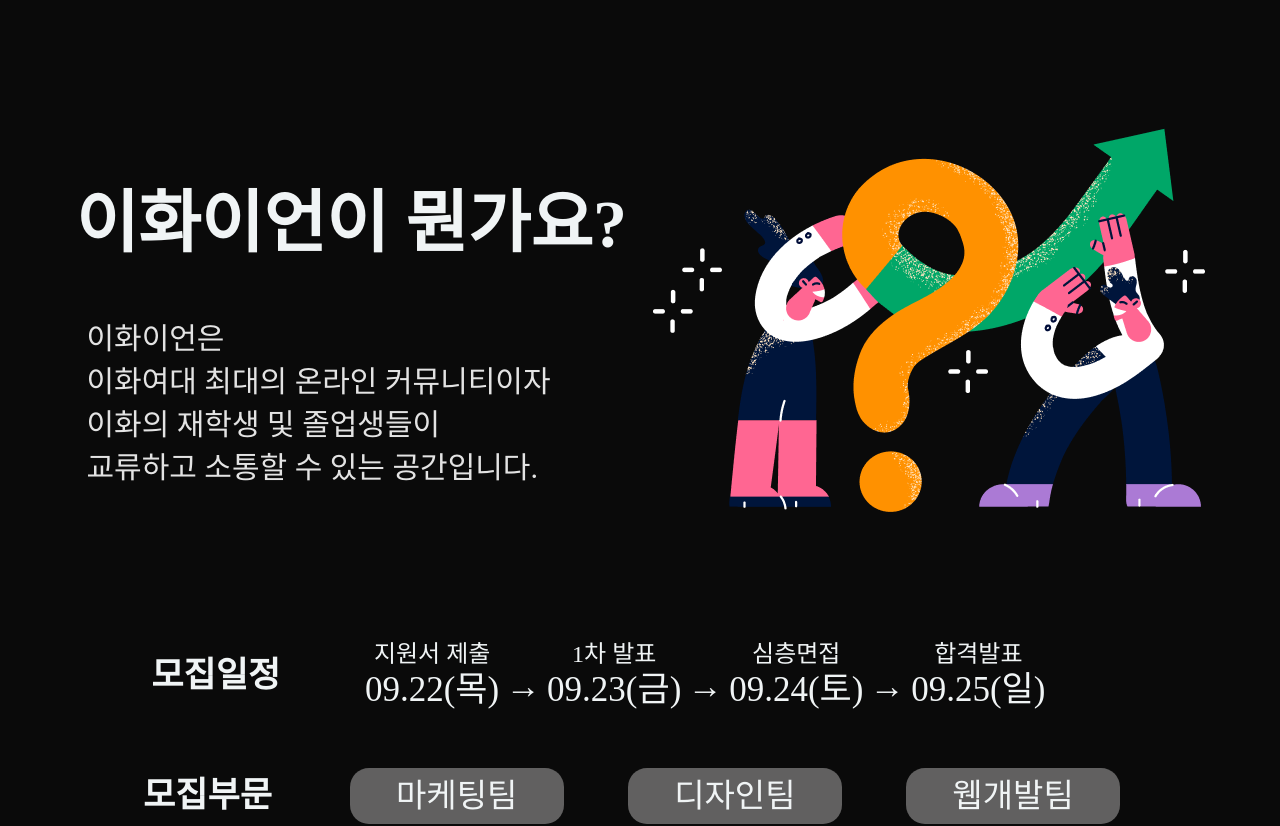
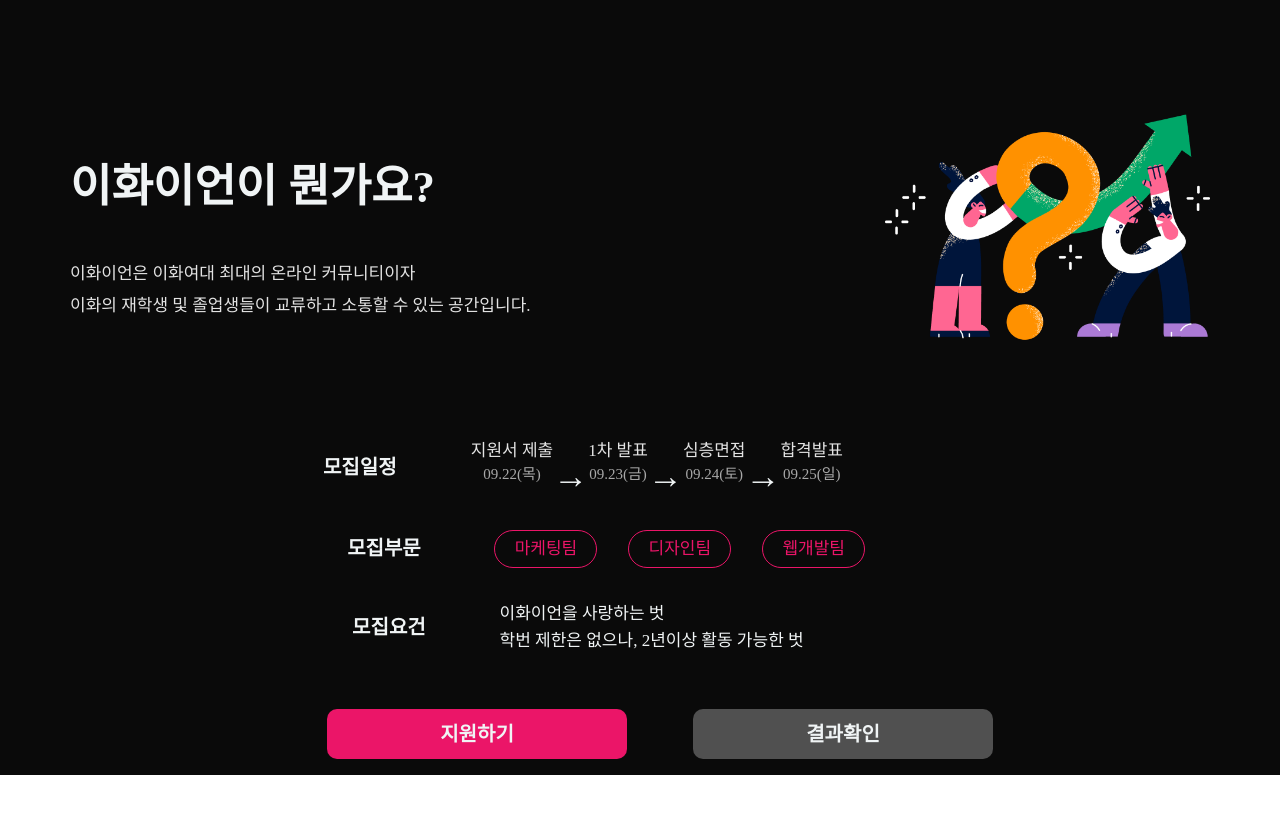
Before and after one commit to hyeinNa/recruiting_2023, a React (Create React App) app in the folder client/: page /ewhaianInfo in a window 1280 px wide. Shown: the top 826 px of the page. After the commit the page ends 800 px from the top, so only its background shows below. Built offline with nearby package versions, Linux system fonts and the light colour scheme; a web font is replaced by a local one.

Commit message:
QnA 페이지 추가

```diff
--- a/client/package.json
+++ b/client/package.json
@@ -6,12 +6,14 @@
     "@testing-library/jest-dom": "^5.16.5",
     "@testing-library/react": "^13.4.0",
     "@testing-library/user-event": "^13.5.0",
-    "axios": "^1.3.2",
+    "aos": "^2.3.4",
+    "axios": "^1.3.4",
     "http-proxy-middleware": "^2.0.6",
     "react": "^18.2.0",
     "react-dom": "^18.2.0",
     "react-router-dom": "^6.8.1",
     "react-scripts": "^5.0.1",
+    "scroll-out": "^2.2.12",
     "web-vitals": "^2.1.4"
   },
   "scripts": {
--- a/client/src/App.js
+++ b/client/src/App.js
@@ -1,12 +1,13 @@
 import { BrowserRouter, Route, Routes } from "react-router-dom";
 import LandingPage from "./components/views/LandingPage";
-import EwhaianInfo from "./components/views/EwhaianInfo";
+import EwhaianInfo from "./components/views/EwhaianInfoPages/EwhaianInfo";
 import TeamInfo from "./components/views/TeamInfoPages/TeamInfo";
 import Update from "./components/views/UpdatePages/UpdatePage";
 import RegisterLanding from "./components/views/RegisterPages/RegisterLanding";
 import ExistingApplicantCheckInfo from "./components/views/RegisterPages/ExistingApplicantCheckInfo";
 import CheckResult from "./components/views/ResultPages/CheckResult";
 import ShowResult from "./components/views/ResultPages/ShowResult";
+import QnA from "./components/views/QnAPages/QnA";
 //어떤 파일이든 색상 변수 사용할 수 있도록, color css파일 불러오기
 import "./components/utilis/color.css";
 //모든 파일에서 폰트 통일
@@ -49,6 +50,7 @@
             element={<ApplicantList />}
           />
           <Route exact path="/admin/landing" element={<GenerateDB />} />
+          <Route exact path="/QnA" element={<QnA />} />
         </Routes>
       </BrowserRouter>
     </div>
--- a/client/src/components/views/EwhaianInfo.css
+++ b/client/src/components/views/EwhaianInfoPages/EwhaianInfo.css
@@ -4,13 +4,17 @@
     --info-max-height: 1246px;
 }
 
+.info_body_container{
+  width: 100%;
+  height: auto;
+  background: var(--toneDown-black);
+}
+
 .info_container{
-    width:100vw;
-    height:1500px;
-    left: 0px;
-    top: 99px;
-
-    background: var(--toneDown-black);
+  max-width: var(--nav-bar-max-width);
+  width: 100%;
+  height: 100%;
+  margin: 0 auto;
 }
 
 .info_inner_container {
@@ -21,7 +25,7 @@
 
 .info_inner_inner_container {
     display: flex;
-    margin-right: 2%;
+    margin-right: auto;
     flex-direction: column;
 }
 
@@ -30,8 +34,8 @@
     margin-top: 10%;
 
     font-weight: 600;
-    font-size: 68px;
-    line-height: 82px;
+    font-size: 45px;
+    line-height: 54px;
 
     color: var(--toneDown-white);
 
@@ -39,12 +43,10 @@
 
 .info_content_text{
     margin-top: 10%;
-    margin-left:2%;
 
-    font-weight: 400;
-    font-size: 30px;
-    line-height: 38px;
-    /* or 127% */
+    font-weight: 500;
+    font-size: 17px;
+    line-height: 27px;
 
 
     color: var(--gray-white);
@@ -54,18 +56,18 @@
     margin-bottom: 5px;
 }
 
-.info_frame{
-}
 
 .info_frameImg{
-    width: 552px;
-    height: 420px;
+    margin-left: auto;
+    width: 325px;
+    height: 247px;
 }
 
 .info_recruitment{
     display: flex;
     flex-direction: column;
     margin-top: 5%;
+    margin-right: auto;
 
     color: var(--toneDown-white);
 }
@@ -80,8 +82,8 @@
     display: flex;
     margin-right: 3%;
     font-weight: 600;
-    font-size: 35px;
-    line-height: 42px;
+    font-size: 20px;
+    line-height: 24px;
     text-align: center;
     justify-content: center;
     align-items: center;
@@ -94,25 +96,28 @@
 .info_recruitment_schedule_list {
     display: flex;
     list-style-type: none;
-    font-weight: 400;
-    font-size: 24px;
-    line-height: 29px;
 }
 
 .info_recruitment_schedule_list li{
-    padding-left: 1%;
-    padding-right: 1%;
+    margin : 0 auto;
 }
 
 .info_recruitment_schedule_stage{
+    font-weight: 500;
+    font-size: 17px;
+    line-height: 25px;
     text-align: center;
+
+    color: #E3E3E3;
 }
 
 .info_recruitment_schedule_date{
+    font-weight: 500;
+    font-size: 15px;
+    line-height: 22px;
     text-align: center;
-    font-weight: 500;
-    font-size: 35px;
-    line-height: 42px;
+
+    color: #A8A8A8;
 }
 
 .arrow{
@@ -131,26 +136,28 @@
     display: flex;
     list-style-type: none;
     font-weight: 500;
-    font-size: 33px;
-    line-height: 40px;
+    font-size: 17px;
+    line-height: 27px;
+    color: #EB1568;
 }
 
 .info_recruitment_section_list_list{
     display: flex;
     margin-right: 10%;
-    width: 214px;
-    height: 56px;
+    width: 103px;
+    height: 36px;
+
 
     text-align: center;
 
 }
 
 .info_recruitment_section_list_list span {
-    width: 214px;
-    height: 56px;
-    line-height: 56px;
-    background-color: var(--recruit-section);
-    border-radius: 19px;
+    width: 103px;
+    height: 36px;
+    line-height: 36px;
+    border: 1.1px solid #EB1568;
+    border-radius: 100px;
 }
 
 
@@ -166,8 +173,8 @@
 .info_recruitment_requirements_list {
     list-style-type: none;
     font-weight: 500;
-    font-size: 33px;
-    line-height: 40px;
+    font-size: 17px;
+    line-height: 27px;
 }
 
 .info_recruitment_menu{
@@ -176,21 +183,37 @@
     justify-content: center;
 }
 
-.info_recruitment_menu_list{
+.info_recruitment_menu_list_1{
     display: flex;
     margin-left: 3%;
     margin-right: 3%;
     margin-top:2%;
 }
+.info_recruitment_menu_list_2 {
+    display: flex;
+    margin-left: 3%;
+    margin-right: 3%;
+    margin-top: 2%;
+}
 
-.info_recruitment_menu_list a{
-    width: 320px;
-    height: 88px;
+.info_recruitment_menu_list_1 a{
+    width: 300px;
+    height: 50px;
     background: #EB1568;
-    border-radius: 39px;
+    border-radius: 10px;
     font-weight: 600;
-    font-size: 35px;
-    line-height: 88px;
+    font-size: 20px;
+    line-height: 50px;
+    text-align: center;
+}
+.info_recruitment_menu_list_2 a {
+    width: 300px;
+    height: 50px;
+    background: #505050;
+    border-radius: 10px;
+    font-weight: 600;
+    font-size: 20px;
+    line-height: 50px;
     text-align: center;
 }
 
--- a/client/src/components/views/EwhaianInfo.js
+++ b/client/src/components/views/EwhaianInfoPages/EwhaianInfo.js
@@ -4,15 +4,14 @@
 
 function EwhaianInfo() {
   return (
+    <div className="info_body_container">
     <div className="info_container">
         <div className="info_inner_container">
             <div className="info_inner_inner_container">
                 <div className="info_content_title">이화이언이 뭔가요?</div>
                 <div className="info_content_text">
-                    <div>이화이언은</div>
-                    <div>이화여대 최대의 온라인 커뮤니티이자</div>
-                    <div>이화의 재학생 및 졸업생들이</div>
-                    <div>교류하고 소통할 수 있는 공간입니다.</div>
+                    <div>이화이언은 이화여대 최대의 온라인 커뮤니티이자</div>
+                    <div>이화의 재학생 및 졸업생들이 교류하고 소통할 수 있는 공간입니다.</div>
                 </div>
             </div>
             <div className="info_frame">
@@ -73,10 +72,10 @@
                   <div className="info_recruitment_content">
                       <ul className="info_recruitment_requirements_list">
                       <li>
-                              <div>-이화이언을 사랑하는 벗</div>
+                              <div>이화이언을 사랑하는 벗</div>
                       </li>
                       <li>
-                              <div>-학번 제한은 없으나, 2년이상 활동 가능한 벗</div>
+                              <div>학번 제한은 없으나, 2년이상 활동 가능한 벗</div>
                       </li>
                     </ul>
 
@@ -84,10 +83,10 @@
             </div>
 
               <ul className="info_recruitment_menu">
-                <div className="info_recruitment_menu_list">
+                <div className="info_recruitment_menu_list_1">
                       <Link to="/register">지원하기</Link>
                   </div>
-                  <div className="info_recruitment_menu_list">
+                  <div className="info_recruitment_menu_list_2">
                       <Link to="/register/checkinfo">결과확인</Link>
                 </div>
 
@@ -99,6 +98,7 @@
         </div>
 
 
+      </div>
     </div>
   );
 }
--- /dev/null
+++ b/client/src/components/views/QnAPages/QnA.css
@@ -0,0 +1,51 @@
+.qna_container {
+    width: 100%;
+    height: auto;
+    background-color: var(--toneDown-black);
+}
+
+.qna_inner_container {
+    max-width: var(--nav-bar-max-width);
+    width: 100%;
+    height: 100%;
+    margin: auto;
+    padding-bottom: 150px;
+}
+
+.qna_title{
+    padding-top: 150px;
+    font-weight: 600;
+    font-size: 45px;
+    line-height: 54px;
+
+    color: #FFFFFF;
+}
+
+.qna_question_list_box{
+    width: 100%;
+    min-height: 100px;
+    height: 100%;
+    padding-bottom: 2%;
+    list-style-type: none;
+
+    background: #212122;
+    border-radius: 5px;
+}
+
+.qna_question{
+    font-weight: 600;
+    font-size: 17px;
+    line-height: 27px;
+    color: #E3E3E3;
+    margin: 3% 3% 0 3%;
+    padding-top: 2%
+}
+
+.qna_answer{
+    font-weight: 400;
+    font-size: 17px;
+    line-height: 33px;
+    color: #BBBBBB;
+    margin: 1% 3% 0 3%;
+    white-space: pre-wrap;
+}
--- /dev/null
+++ b/client/src/components/views/QnAPages/QnA.js
@@ -0,0 +1,79 @@
+import React, {useEffect} from "react";
+import "./QnA.css";
+import AOS from 'aos';
+import 'aos/dist/aos.css';
+
+function QnA() {
+    useEffect(() => {
+        AOS.init({ duration: 2000 });
+    },[])
+    return (
+      <div className="qna_container">
+        <div className="qna_inner_container">
+          <div className="qna_title">자주 묻는 질문</div>
+            <div className="qna_question_list">
+                <li className="qna_question_list_box" data-aos="fade-up">
+                    <div className="qna_question">Q. 운영진 모집에 있어 우대하는 학과가 있나요?</div>
+                    <div className="qna_answer">아니요! 이화이언 운영진에는 다양한 전공의 벗들이 속해 있어, 이화이언을
+                    사랑하는 마음과 열정으로 충분히 운영진 활동을 펼쳐나갈 수 있답니다!
+                    </div>
+                </li>
+                <li className="qna_question_list_box" data-aos="fade-up" data-aos-delay= "1000">
+                    <div className="qna_question">Q. 운영진 활동을 위한 필수 조건이 있나요?</div>
+                    <div className="qna_answer">앞서 말씀드린 것처럼 이화이언에 대한 애정과 열정이 제일 중요하겠지만,
+                    학번에 상관 없이 2년 이상 활동이 가능해야 한답니다.
+                    </div>
+                </li>
+                <li className="qna_question_list_box" data-aos="fade-up" data-aos-delay= "2000">
+                    <div className="qna_question">Q. 운영진에게 주어지는 혜택이 있나요?</div>
+                    <div className="qna_answer">이화이언 운영진에게는 매달 전체 운영진 회식비가 제공되고, 우수 운영진
+                    대상으로는 기프티콘도 지급됩니다. 또한 인터넷 강의나 교육 도서, 유료
+                    프로그램도 지원되며 매 학기 우수 운영진에게 장학금까지 지급되는
+                    이화이언! 정말 다양한 혜택으로 가득하지 않나요! &#40;p.s. 이 밖에도 들어오면
+                    많은 혜택과 좋은 점들이 가득하답니다!&#41;
+                    </div>
+                </li>
+                <li className="qna_question_list_box" data-aos="fade-up">
+                    <div className="qna_question">Q. 시험 기간에도 운영진 활동이나 업무가 존재하나요?</div>
+                    <div className="qna_answer">시험 기간에는 미리 운영진 내 투표를 통해 휴회 날짜를 정한 후, 1-2주 정도
+                    전체 회의를 쉬어가게 됩니다.
+                    </div>
+                </li>
+                <li className="qna_question_list_box" data-aos="fade-up">
+                    <div className="qna_question">Q. 운영진 수료 후 관련하여 나아갈 수 있는 진로가 있나요?</div>
+                    <div className="qna_answer">이화이언은 다방면의 경험을 깊게 쌓아갈 수 있는 최고의 포트폴리오와도
+                    같다고 하죠! 이화이언의 활동이라면 어디든 유용하게 사용될 수 있는 소중한 경험과도 같답니다!
+                    현재 이화이언을 수료하신 다수의 선배님들께서는 삼성전자, LG, 중앙일보,
+                    JTBC, 디즈니, 롯데, 신한은행 등 이화이언에서의 다양한 경험을 필두로 여러
+                    분야에서 활발하게 활동하고 계시다는 점!
+                    </div>
+                </li>
+                <li className="qna_question_list_box" data-aos="fade-up">
+                    <div className="qna_question">Q. 팀과 관련된 활동이나 경력이 없는데 지원이 가능한가요?</div>
+                    <div className="qna_answer">네, 가능합니다! 수습 운영진으로 활동하는 기간 동안, 팀 수습 과제를 통해
+                    팀 업무에 대한 이해도를 높일 수 있습니다.
+                    </div>
+                </li>
+                <li className="qna_question_list_box" data-aos="fade-up">
+                    <div className="qna_question">Q. 팀 활동을 제외하고, 운영진으로서 어떤 활동을 하나요?</div>
+                    <div className="qna_answer">팀 업무를 제외하고, 건전한 사이트 운영을 위한 모니터링 업무와 이화이언
+                    행사 운영 등의 활동을 하게 됩니다.
+                    </div>
+                </li>
+                <li className="qna_question_list_box" data-aos="fade-up">
+                    <div className="qna_question">Q. 다른 팀과의 교류가 있나요?</div>
+                    <div className="qna_answer">네, 있습니다! 전체 회의 시간과 업무에 대한 교류는 물론, 회식과 MT 등의
+                    활동을 통해 다른 팀 운영진들과 교류할 수 있습니다.
+                    </div>
+                </li>
+
+            </div>
+
+        </div>
+        </div>
+
+
+    );
+}
+
+export default QnA;
```
Also changed, not shown: 1 other file (tests, documents, lock files or other folders).
